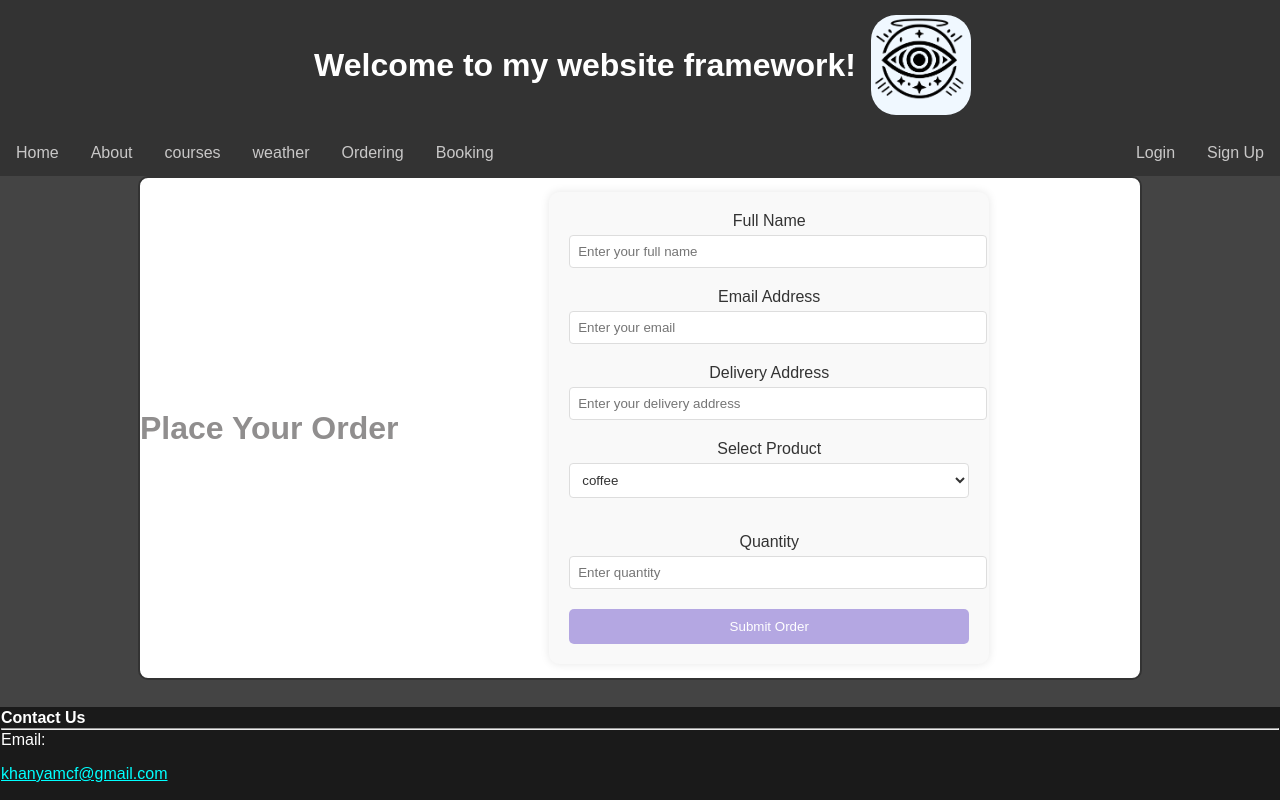
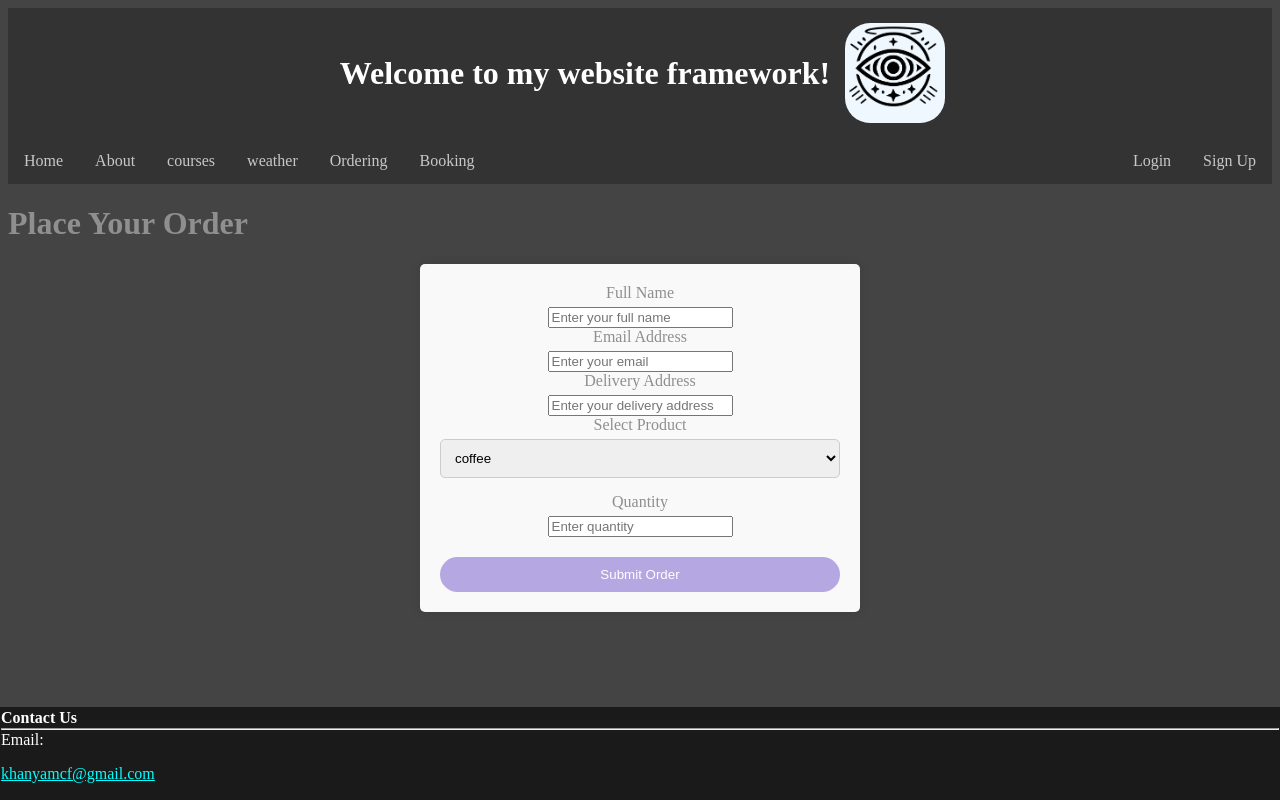
Before and after one commit to khanya-mcfadden/os-practice-framework, a Flask app: template flaskr/templates/Orderingpage.html in a window 1280 px wide. Run offline with Flask 3, Linux system fonts and the light colour scheme; the template is opened without the code that fills it, so the values that code supplies are empty.

Commit message:
Refactor form styling and layout in Orderingpage.html for improved user experience

```diff
--- a/flaskr/templates/Orderingpage.html
+++ b/flaskr/templates/Orderingpage.html
@@ -7,92 +7,42 @@
     <meta charset="UTF-8">
     <meta name="viewport" content="width=device-width, initial-scale=1.0">
     <title>Order Page</title>
+</head>
+
 <style>
-        /* General Styles */
-        body {
-            font-family: Arial, sans-serif;
-            margin: 0;
-            padding: 0;
+    form {
+        background: #f9f9f9;
+        padding: 20px;
+        border-radius: 5px;
+        box-shadow: 0 0 10px rgba(0, 0, 0, 0.1);
+        width: 100%;
+        max-width: 400px;
+        text-align: center;
+        margin: 0 auto;
+    }
+    label {
+        color: #908E8E;
+        display: block;
+        margin-bottom: 5px;
+    }
+    button {
+        color: #fff;
+        background-color: #8f7ad6a3;
+        border: none;
+        padding: 10px 20px;
+        border-radius: 300px;
+        cursor: pointer;
+        width: 100%;
+        box-sizing: border-box;
+        margin-top: 20px;
+    }
+    button:hover {
+        background-color: #7a68c1;
     }
 
-        .settings-container {
-            display: flex;
-        }
-
-        .sidebar {
-            width: 20%;
-            background-color: #f5f5f5;
-            padding: 20px;
-        }
-
-        .sidebar h2 {
-            font-size: 18px;
-        }
-
-        .sidebar ul {
-            list-style: none;
-            padding: 0;
-        }
-
-        .sidebar ul li {
-            margin: 10px 0;
-        }
-
-        /* Light Mode (Default) */
-        .container {
-            background-color: #ffffff;
-            color: #333333;
-        }
-
-        .form-group {
-            margin-bottom: 20px;
-        }
-
-        .form-group label {
-            display: block;
-            margin-bottom: 5px;
-            color: #333333;
-        }
-
-        .form-group input,
-        .form-group select {
-            width: 100%;
-            padding: 8px;
-            border: 1px solid #ddd;
-            border-radius: 4px;
-            background-color: #ffffff;
-            color: #333333;
-        }
-
-        /* Dark Mode */
-        @media (prefers-color-scheme: dark) {
-            .container {
-                background-color: #333333;
-                color: #ffffff;
-            }
-
-            .form-group label {
-                color: #ffffff;
-            }
-
-            .form-group input,
-            .form-group select {
-                background-color: #444444;
-                border-color: #555555;
-                color: #ffffff;
-            }
-
-            .form-group input::placeholder {
-                color: #aaaaaa;
-            }
-        }
 </style>
-
-</head>
-
 <body>
-    <div class="container">
-        <h1>Place Your Order</h1>
+    <h1 >Place Your Order</h1>
     <form action="/Order" method="POST">
         <!-- Customer Information -->
         <div class="form-group">
@@ -116,6 +66,7 @@
                 <option value="milkshake">milkshake </option>
             </select>
         </div>
+
         <div class="form-group">
             <label for="quantity">Quantity</label>
             <input type="number" id="quantity" name="quantity" min="1" placeholder="Enter quantity" required>
@@ -123,7 +74,6 @@
         <!-- Submit Button -->
         <button type="submit">Submit Order</button>
     </form>
-    </div>
 </body>
 <script>
     document.addEventListener('DOMContentLoaded', function () {
```
Lines whose indentation alone changed are shown as unchanged.
